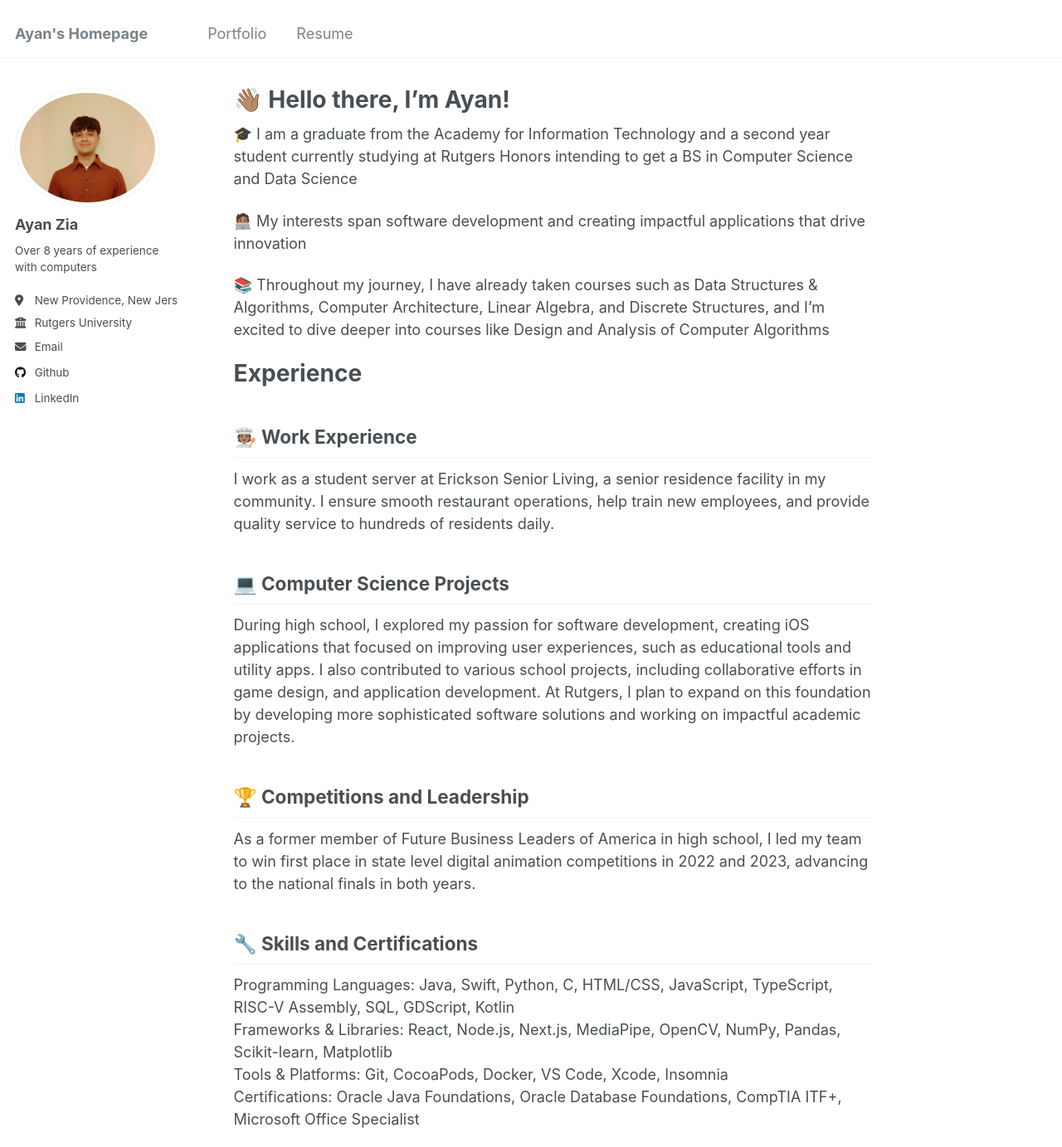
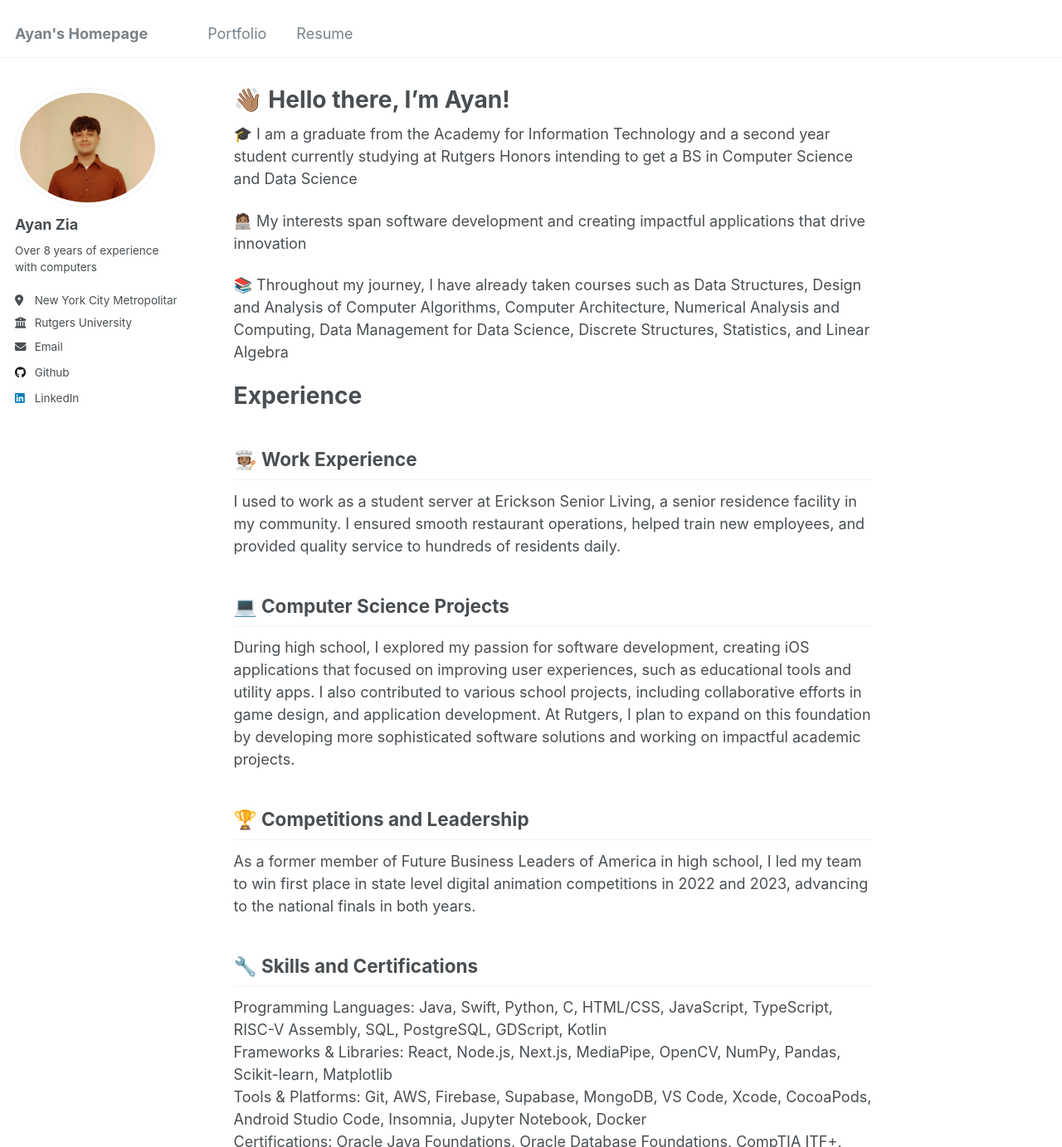
Before and after one commit to ayanz23/ayanz23.github.io, a Jekyll site: the page built from _pages/about.md, in a window 1280 px wide and 1400 px high, cut to the strip 0-1383 px from the top of the window. Shown: the whole strip at 83% size. Built offline with Jekyll 4.4.1, drawn with Linux system fonts in a browser that asks for light colours.

Commit message:
update home page

```diff
--- a/_config.yml
+++ b/_config.yml
@@ -25,7 +25,7 @@ author:
   name             : "Ayan Zia"
   pronouns         : # example: "she/her"
   bio              : "Over 8 years of experience with computers"
-  location         : "New Providence, New Jersey"
+  location         : "New York City Metropolitan Area, New Jersey"
   employer         : "Rutgers University"
   uri              : # URL
   email            : "ayanzia10@gmail.com"
--- a/_pages/about.md
+++ b/_pages/about.md
@@ -11,12 +11,13 @@ redirect_from:
 
 🧑🏽‍💻 My interests span software development and creating impactful applications that drive innovation
 
-📚 Throughout my journey, I have already taken courses such as Data Structures & Algorithms, Computer Architecture, Linear Algebra, and Discrete Structures, and I’m excited to dive deeper into courses like Design and Analysis of Computer Algorithms
+📚 Throughout my journey, I have already taken courses such as Data Structures, Design and Analysis of Computer Algorithms, Computer Architecture, Numerical
+Analysis and Computing, Data Management for Data Science, Discrete Structures, Statistics, and Linear Algebra
 
 # Experience
 
 ## 🧑🏽‍🍳 Work Experience
-I work as a student server at Erickson Senior Living, a senior residence facility in my community. I ensure smooth restaurant operations, help train new employees, and provide quality service to hundreds of residents daily.
+I used to work as a student server at Erickson Senior Living, a senior residence facility in my community. I ensured smooth restaurant operations, helped train new employees, and provided quality service to hundreds of residents daily.
 
 ## 💻 Computer Science Projects
 During high school, I explored my passion for software development, creating iOS applications that focused on improving user experiences, such as educational tools and utility apps. I also contributed to various school projects, including collaborative efforts in game design, and application development. At Rutgers, I plan to expand on this foundation by developing more sophisticated software solutions and working on impactful academic projects.
@@ -25,12 +26,12 @@ During high school, I explored my passion for software development, creating iOS
 As a former member of Future Business Leaders of America in high school, I led my team to win first place in state level digital animation competitions in 2022 and 2023, advancing to the national finals in both years.
 
 ## 🔧 Skills and Certifications
-Programming Languages: Java, Swift, Python, C, HTML/CSS, JavaScript, TypeScript, RISC-V Assembly, SQL, GDScript, Kotlin
+Programming Languages: Java, Swift, Python, C, HTML/CSS, JavaScript, TypeScript, RISC-V Assembly, SQL, PostgreSQL, GDScript, Kotlin
 Frameworks & Libraries: React, Node.js, Next.js, MediaPipe, OpenCV, NumPy, Pandas, Scikit-learn, Matplotlib
-Tools & Platforms: Git, CocoaPods, Docker, VS Code, Xcode, Insomnia
+Tools & Platforms: Git, AWS, Firebase, Supabase, MongoDB, VS Code, Xcode, CocoaPods, Android Studio Code, Insomnia, Jupyter Notebook, Docker
 Certifications: Oracle Java Foundations, Oracle Database Foundations, CompTIA ITF+, Microsoft Office Specialist
 
-<iframe width="157" height="280" src="https://www.youtube.com/embed/WR9suuXiy58"
+<iframe width="112" height="200" src="https://www.youtube.com/embed/WR9suuXiy58"
     title="YouTube video player" frameborder="0"
     allow="accelerometer; autoplay; clipboard-write; encrypted-media; gyroscope; picture-in-picture; web-share"
     referrerpolicy="strict-origin-when-cross-origin" allowfullscreen></iframe>
```
Also changed, not shown: 2 other files.
